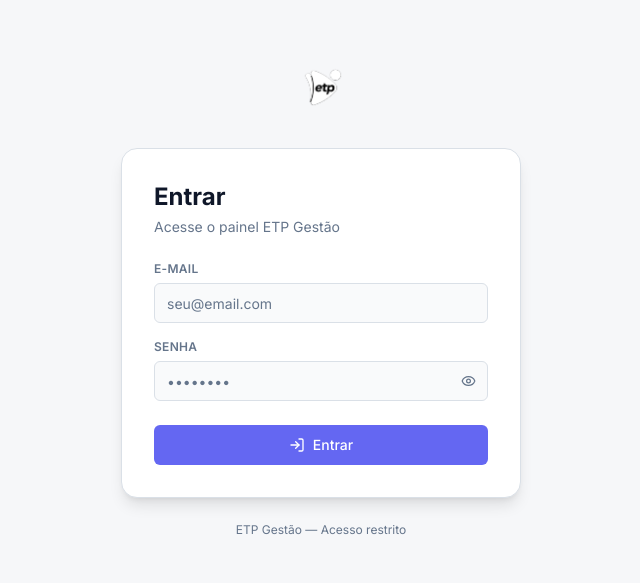
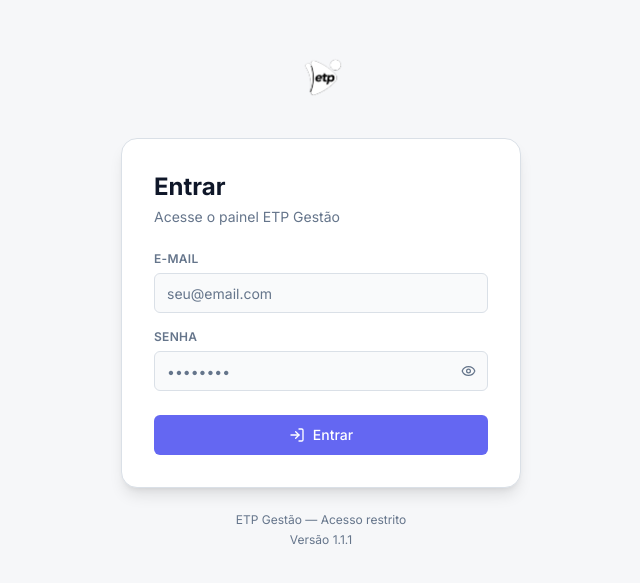
Before and after one commit to DAPVConta/etp-sponte, a React (Vite) app in the folder dashboard/: page /login in a window 1280 px wide. Shown: the part 101-684 px from the top of the page, without its empty margins (319-959 px from the left). Built offline with nearby package versions, Linux system fonts and the light colour scheme; no server answers.

Commit message:
Adiciona Versão 1.1.1.1 no rodapé

```diff
--- a/dashboard/src/pages/LoginPage.tsx
+++ b/dashboard/src/pages/LoginPage.tsx
@@ -142,6 +142,9 @@
         <p className="text-center text-xs text-muted-foreground mt-6">
           ETP Gestão — Acesso restrito
         </p>
+        <p className="text-center text-xs text-muted-foreground mt-1">
+          Versão 1.1.1
+        </p>
       </div>
     </div>
   );
```
